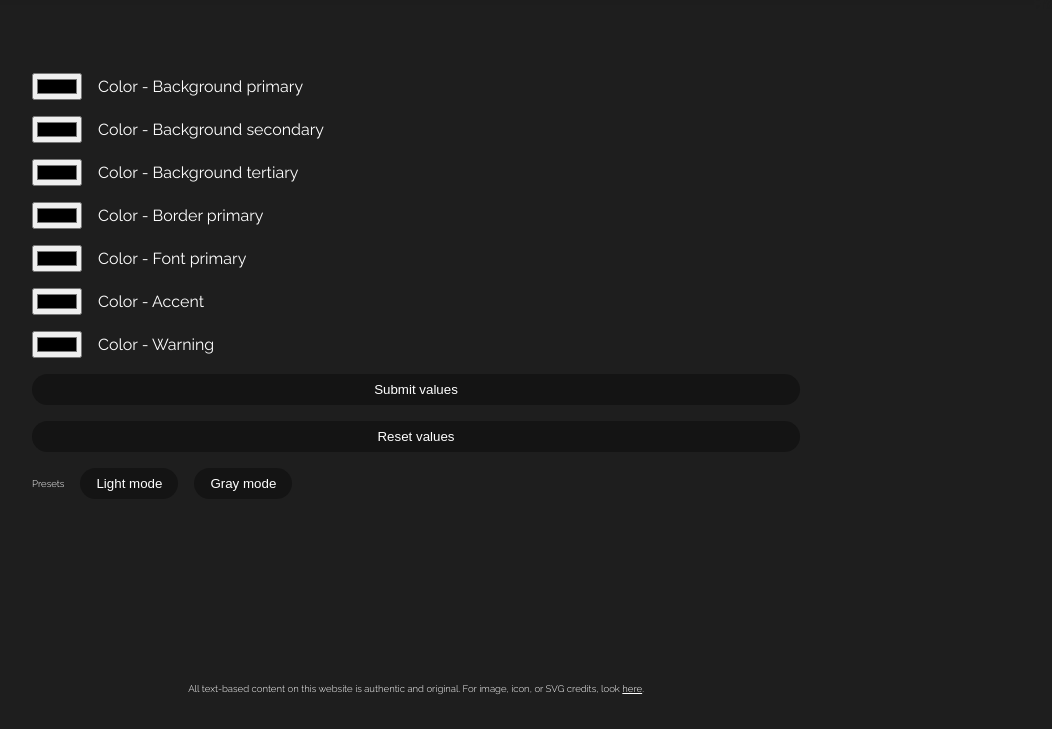
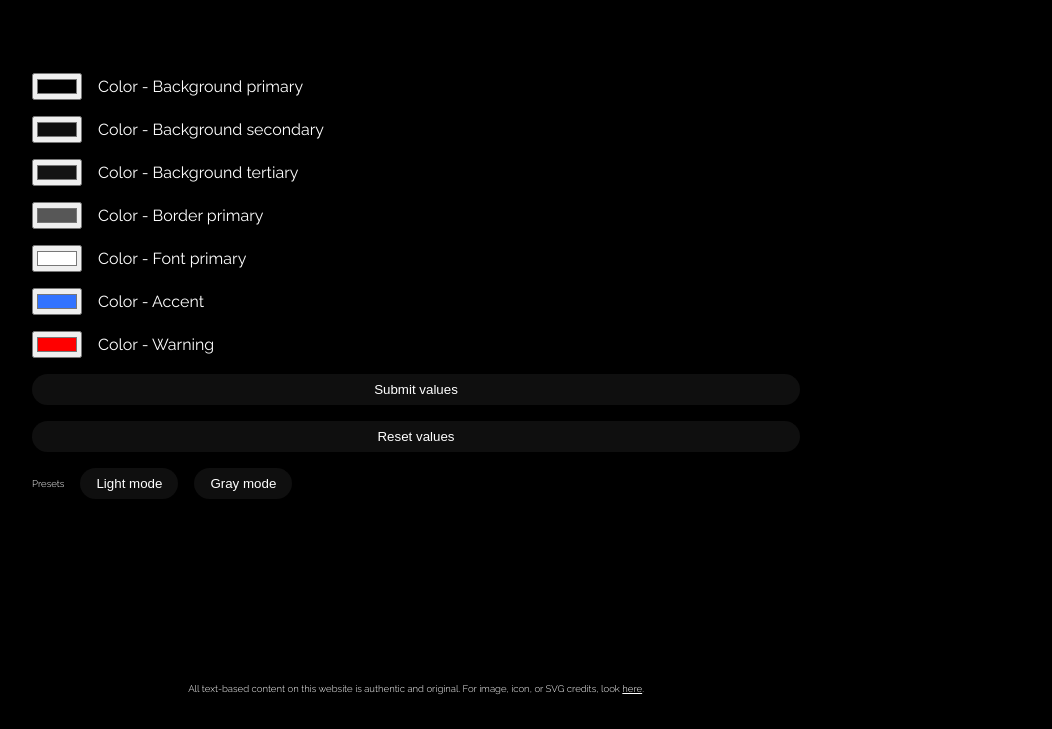
Before and after one commit to likeusb/phone-stop, a plain HTML site: page accessibility/theming.html in a window 1280 px wide. Shown: the part 71-800 px from the top of the page, without its empty margins (224-1276 px from the left). Drawn offline with Linux system fonts and the light colour scheme.

Commit message:
Add files via upload

```diff
--- a/accessibility.js
+++ b/accessibility.js
@@ -11,15 +11,15 @@ document.addEventListener('DOMContentLoaded', function() {
     submit.addEventListener('click', rgbValues);
 
     reset.addEventListener('click', function() {
-        updateThemeSpecific('rgb(0, 0, 0)', 'rgb(20, 20, 20)', 'rgb(40, 40, 40)', 'rgb(87, 87, 87)', 'white', 'rgb(50, 115, 255)', 'rgb(255, 0, 0)');
+        updateThemeSpecific('#000000', '#0f0f0f', '#282828', '#575757', 'white', '#3273ff', '#ff0000');
     });
 
     lightMode.addEventListener('click', function() {
-        updateThemeSpecific('white', 'rgb(240, 240, 240)', 'rgb(235, 235, 235)', 'rgb(185, 185, 185)', 'black', 'rgb(0, 59, 185)', 'rgb(255, 0, 0)');
+        updateThemeSpecific('white', '#f0f0f0', '#ebebeb', '#b9b9b9', 'black', '#003bb9', '#ff0000');
     });
 
     grayMode.addEventListener('click', function() {
-        updateThemeSpecific('rgb(30, 30, 30', 'rgb(20, 20, 20)', 'rgb(10, 10, 10)', 'rgb(121, 121, 121)', 'white', 'rgb(58, 119, 252)', 'rgb(255, 0, 0)');
+        updateThemeSpecific('#1e1e1e', '#141414', '#0a0a0a', '#797979', 'white', '#3a77fc', '#ff0000');
     });
 
     function rgbValues() {
@@ -72,4 +72,5 @@ function getCookie(name) {
 window.onload = function() {
     const theme = getCookie('--bg-prim').split(',');
     updateTheme(theme);
+    console.log(theme);
 };
--- a/accessibility/theming.html
+++ b/accessibility/theming.html
@@ -23,7 +23,8 @@
             <img src="../img/SVG/settings.svg" alt="Open the accessibility page">
             <div class="accessibilityMenu">
                 <h4>
-                    You can set up a custom theme for this website or use one of the provided ones below. If you also wish to adjust it for colourblindness, you can do so here as well.
+                    To
+
                 </h4>
             </div>
         </div>
@@ -31,31 +32,31 @@
     </nav>
     <main>
         <div>
-            <input type="color" id="bg1" name="bg1" class="color">
+            <input type="color" id="bg1" name="bg1" class="color" value="#000000">
             <label for="bg1">Color - Background primary</label>
         </div>
         <div>
-            <input type="color" id="bg2" name="bg2" class="color">
+            <input type="color" id="bg2" name="bg2" class="color" value="#0f0f0f">
             <label for="bg2">Color - Background secondary</label>
         </div>
         <div>
-            <input type="color" id="bg3" name="bg3" class="color">
+            <input type="color" id="bg3" name="bg3" class="color" value="#141414">
             <label for="bg3">Color - Background tertiary</label>
         </div>
         <div>
-            <input type="color" id="br1" name="br1" class="color">
+            <input type="color" id="br1" name="br1" class="color" value="#575757">
             <label for="br1">Color - Border primary</label>
         </div>
         <div>
-            <input type="color" id="fc1" name="fc1" class="color">
+            <input type="color" id="fc1" name="fc1" class="color" value="#ffffff">
             <label for="fc1">Color - Font primary</label>
         </div>
         <div>
-            <input type="color" id="acc" name="acc" class="color">
+            <input type="color" id="acc" name="acc" class="color" value="#3273ff">
             <label for="acc">Color - Accent</label>
         </div>
         <div>
-            <input type="color" id="wrn" name="wrn" class="color">
+            <input type="color" id="wrn" name="wrn" class="color" value="#ff0000">
             <label for="wrn">Color - Warning</label>
         </div>
         <button id="submit">Submit values</button>
--- a/style.css
+++ b/style.css
@@ -6,18 +6,7 @@
     font-weight: 400;
     font-style: normal;
 
-    --bg-prim: rgb(30, 30, 30);
-    --bg-sec: rgb(20, 20, 20);
-    --bg-tetr: rgb(10, 10, 10);
-
-    --border-prim: rgb(121, 121, 121);
-
-    --fc-prim: white;
-
-    --acc: rgb(58, 119, 252);
-    --warn: rgb(255, 0, 0);
-
-    /* --bg-prim: black;
+    --bg-prim: black;
     --bg-sec: rgb(15, 15, 15);
     --bg-tetr: rgb(20, 20, 20);
 
@@ -26,7 +15,7 @@
     --fc-prim: white;
 
     --acc: rgb(50, 115, 255);
-    --warn: rgb(255, 0, 0); */
+    --warn: rgb(255, 0, 0);
 }
 
 html {
```
